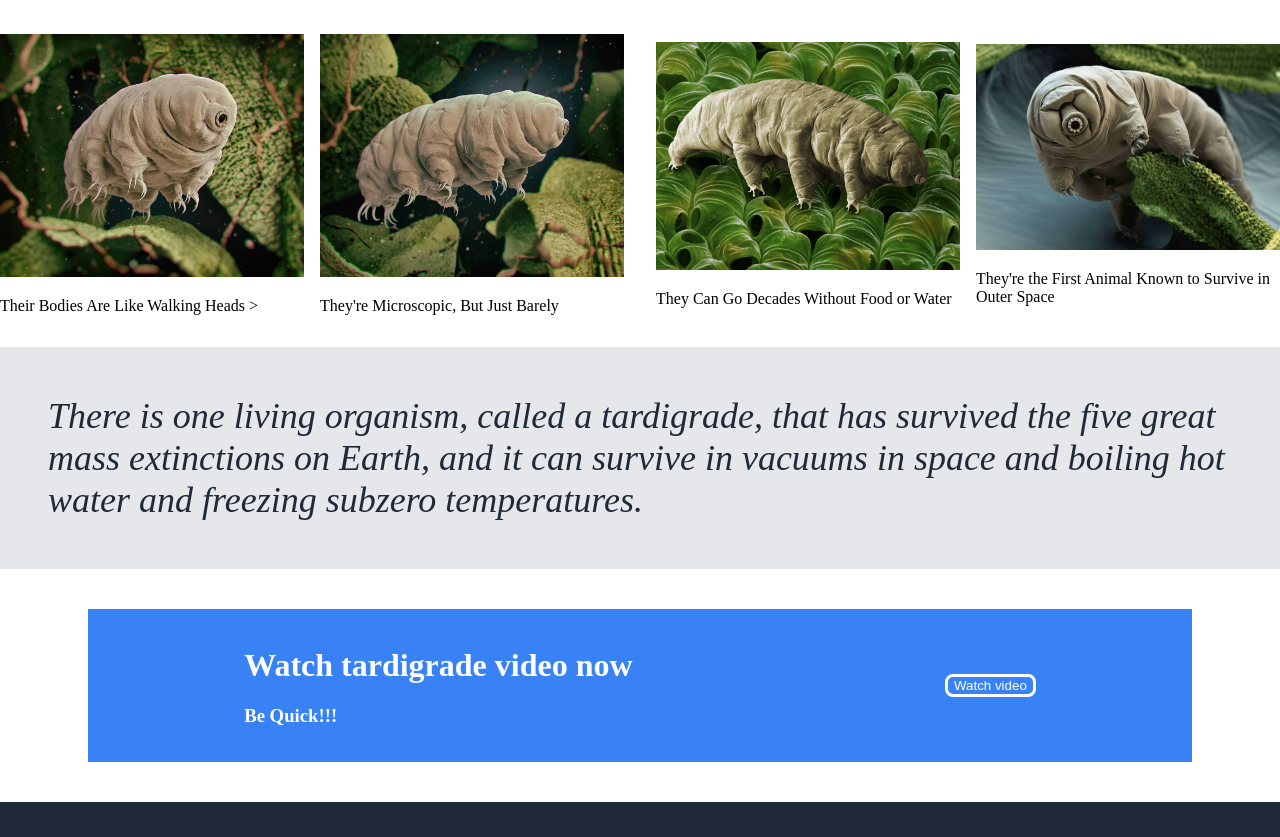
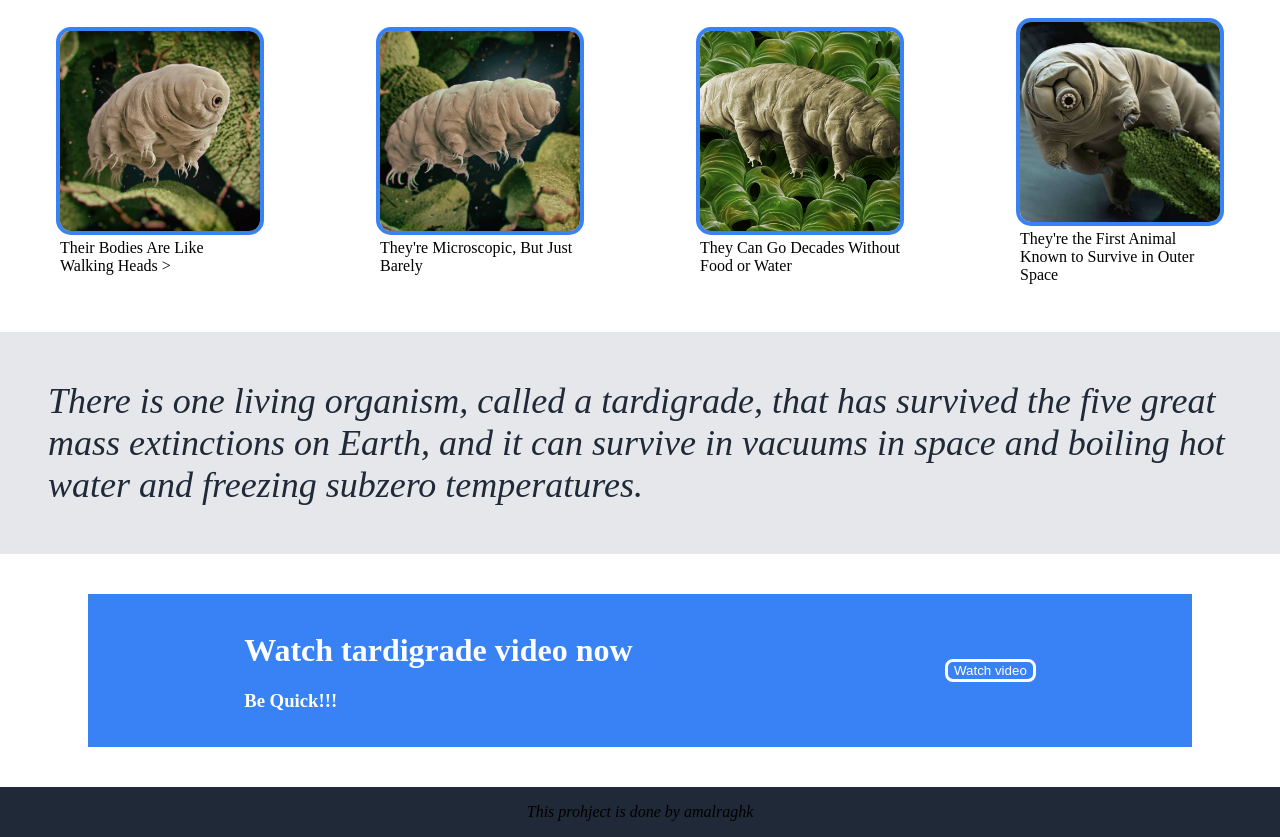
Before and after one commit to AmalRaghk/Tardigrade, a plain HTML site: page index.html in a window 1280 px wide. Shown: the part 543-1380 px from the top of the page. Before the commit the page ends 1345 px from the top, so only its background shows below. Drawn offline with Linux system fonts and the light colour scheme.

Commit message:
project comleted started on 24 and eneded on 27

```diff
--- a/index.css
+++ b/index.css
@@ -88,32 +88,27 @@ article .image{
 }
 .Hero .container{
 
-    display:inline-flex;
-    flex-direction: row;
+    display:flex;
     justify-content: space-around;
     align-items: center;
+    flex-wrap: wrap;
     width: 100%;
+    padding-bottom: 3rem;
+
 }
-.container1{
-    order: 1;
-    flex-basis: 25%;
-flex:1}
-.container2{
-    padding: 1rem;
-    flex-basis: 25%;
-    order: 2;
-flex: 1;}
-.container3{
-    padding: 1rem;
-    flex-basis: 25%;
-    order: 3;
-flex:1;}
-.container4{
-order:4;
-flex:1;
+
+.Hero .container img{
+   width: 12.5rem;
+   height: 12.5rem;
+    object-fit: cover;
+    border: 4px solid #3882F6;
+    border-radius: 15px;
+    margin: auto;
+
 }
-.container img{
-    width: 100%;
+.Hero .container p{
+    width: 12.5rem;
+    margin: auto;
 }
 
 .quote{
@@ -158,3 +153,12 @@ footer{
     border-radius: 0.5rem;
     border:solid #ffffff;
 }
+address{
+    display: flex;
+    align-items: center;
+    justify-content: center;
+}
+address a{
+    text-decoration: none;
+    color: black;
+}
--- a/index.html
+++ b/index.html
@@ -79,5 +79,8 @@
         </div>
       </div>
     </footer>
+    <address>
+      <p>This prohject is done by <a href="https://github.com/AmalRaghk">amalraghk</a></p>
+    </address>
   </body>
 </html>
```
